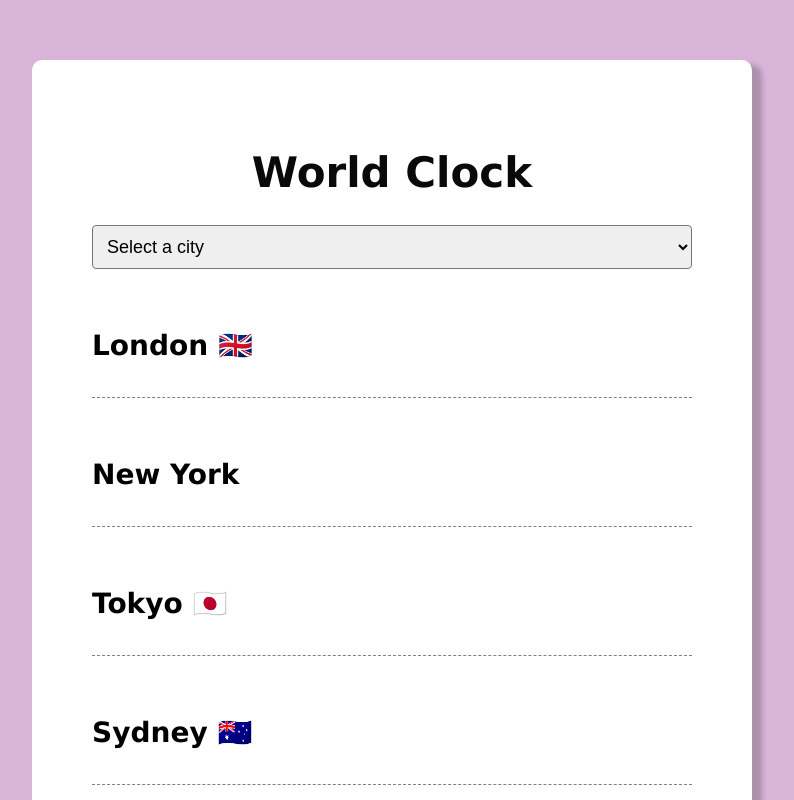
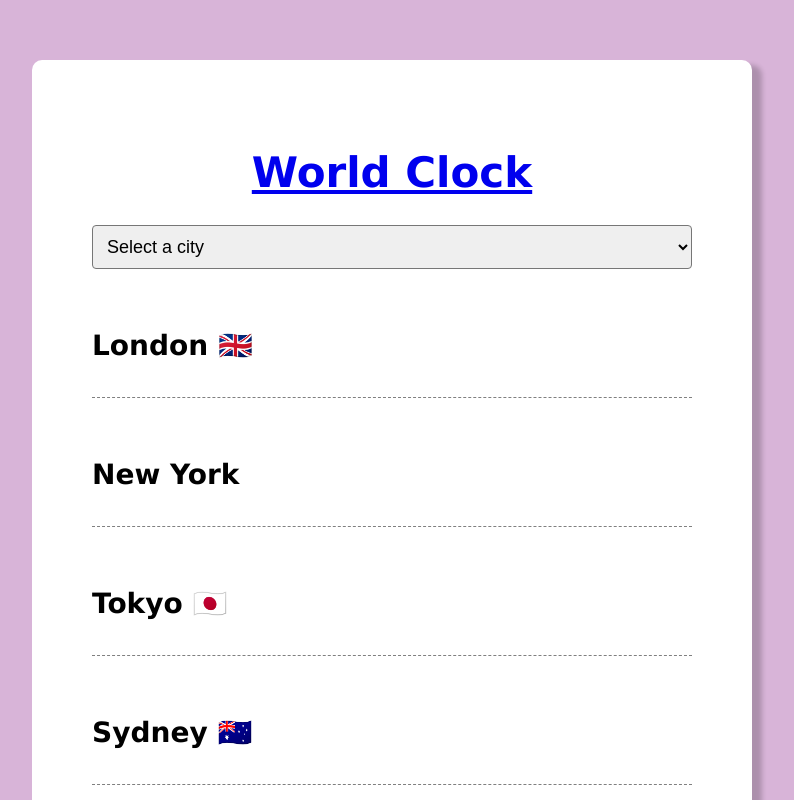
Before and after one commit to naoloui/World-clock-project, a plain HTML site: page index.html in a window 1280 px wide. Shown: the top 800 px of the page, without its empty margins (248-1042 px from the left). Drawn offline with nearby package versions, Linux system fonts and the light colour scheme; a script that the page names is missing.

Commit message:
modification of link on H1

```diff
--- a/index.html
+++ b/index.html
@@ -12,7 +12,9 @@
   </head>
   <body>
     <div class="container">
-      <h1 href="/">World Clock</h1>
+      <h1>
+        <a href="/">World Clock</a>
+      </h1>
 
       <select id="city">
         <option value="" selected>Select a city</option>
```
